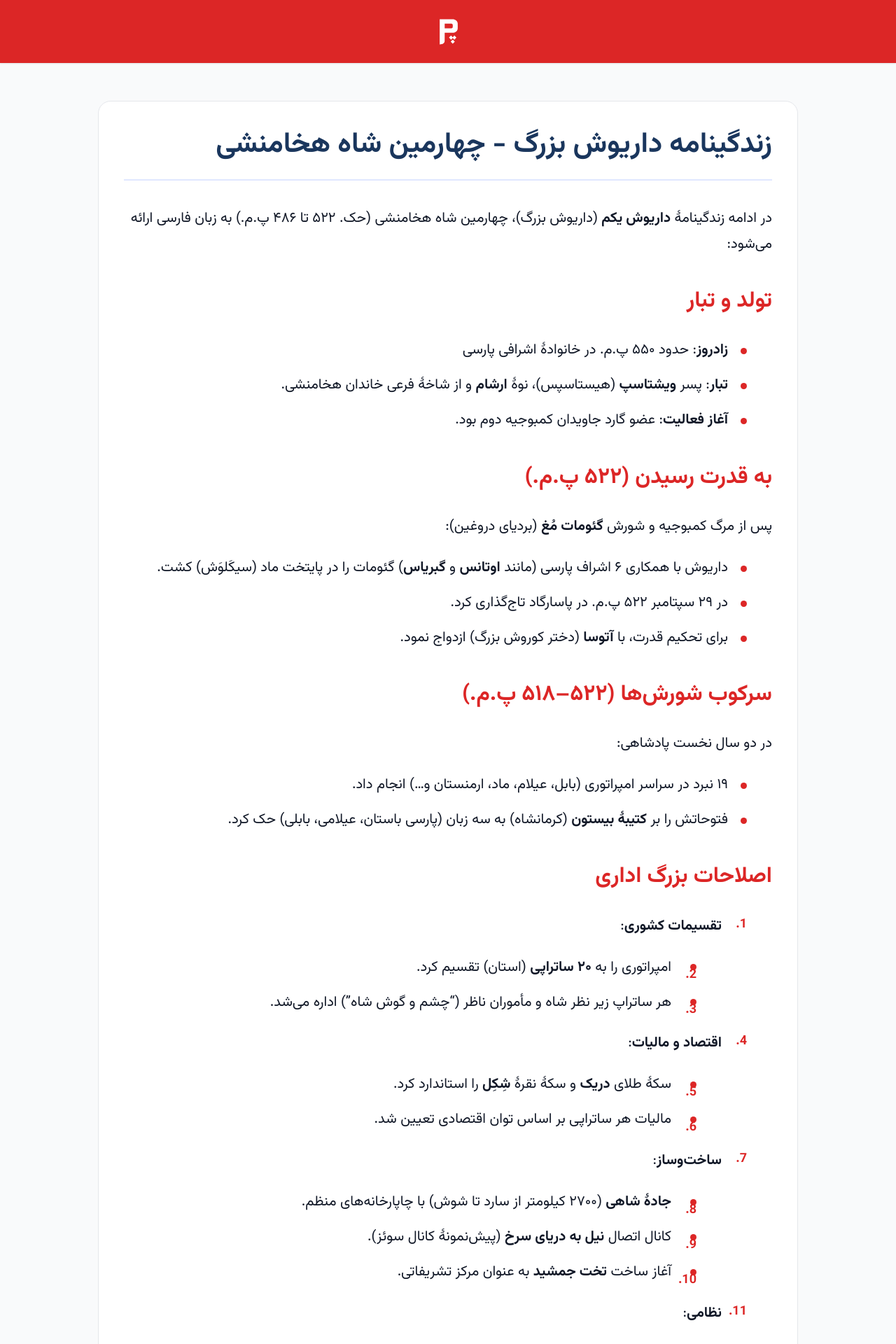
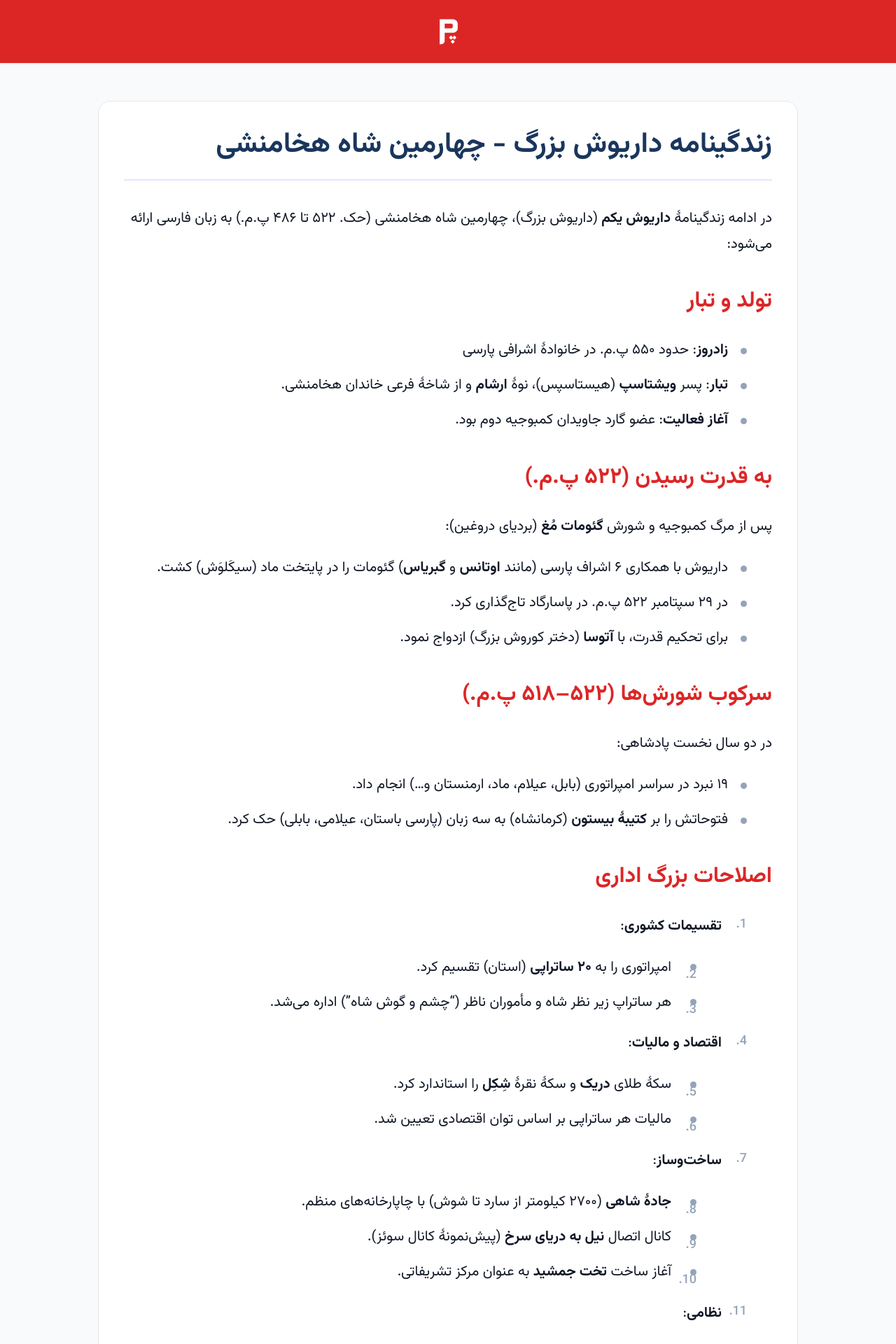
Before and after one commit to darkblog/darkblog.github.io, a Jekyll site: the page built from _posts/2025-7-6-75.md, in a window 1280 px wide. Shown: the top 1920 px of the page at 70% size. Built offline with Jekyll 4.4.1, drawn with Linux system fonts in a browser that asks for light colours.

Commit message:
Update post.html

```diff
--- a/_layouts/post.html
+++ b/_layouts/post.html
@@ -155,6 +155,7 @@
             --color-shadow: rgba(0, 0, 0, 0.05);
             --color-hover: rgba(220, 38, 38, 0.05);
             --color-soft-line: #E0E7FF;
+            --color-soft-dot: #94A3B8;
             --container-width: min(92%, 1000px);
             --spacing-xs: 0.5rem;
             --spacing-sm: 0.75rem;
@@ -333,7 +334,7 @@
             top: 0.75em;
             width: 0.5rem;
             height: 0.5rem;
-            background-color: var(--color-accent);
+            background-color: var(--color-soft-dot);
             border-radius: 50%;
         }
         .article-content ol {
@@ -352,8 +353,8 @@
             content: counter(list-counter) ". ";
             position: absolute;
             right: 0;
-            color: var(--color-accent);
-            font-weight: 700;
+            color: var(--color-soft-dot);
+            font-weight: 500;
             font-size: 1rem;
         }
         .article-content blockquote {
```
